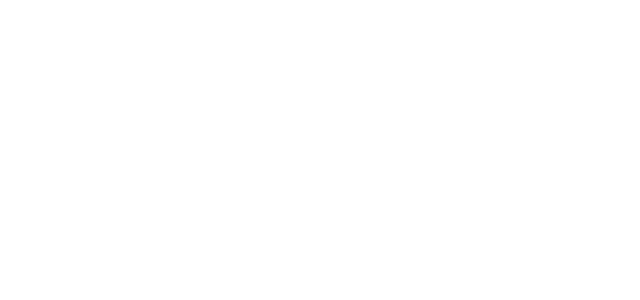
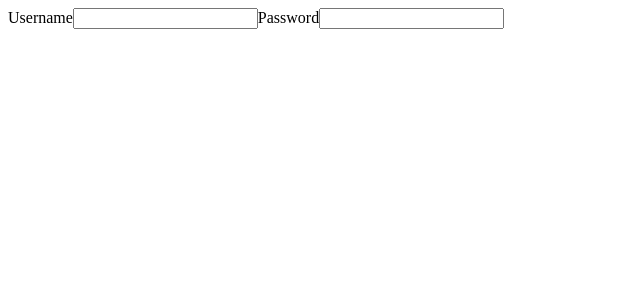
Before and after one commit to daviddzxy/MicroBlog, a React (Vite) app in the folder frontend/: page /signup in a window 1280 px wide. Shown: the top 300 px of the page, without its empty margins (0-640 px from the left). Built offline with nearby package versions, Linux system fonts and the light colour scheme.

Commit message:
Simplify project structure

```diff
--- a/frontend/src/App.tsx
+++ b/frontend/src/App.tsx
@@ -1,4 +1,4 @@
-import AppProvider from "./providers/AppProvider.tsx";
+import AppProvider from "./AppProvider.tsx";
 
 const App = () => {
     return (
--- a/frontend/src/providers/AppProvider.tsx
+++ b/frontend/src/AppProvider.tsx
@@ -1,7 +1,7 @@
 import {Provider} from "react-redux";
-import {store} from "../stores/store.ts";
+import {store} from "./store/store.ts";
 import {RouterProvider} from "react-router-dom";
-import router from "../routes/router.tsx";
+import router from "./router.tsx";
 
 const AppProvider = () => {
     return (
--- a/frontend/src/components/SignUp.tsx
+++ b/frontend/src/components/SignUp.tsx
@@ -1,6 +1,11 @@
 const SignUp = () => {
     return (
-        <div></div>
+        <div>
+            <label htmlFor="input">Username</label>
+            <input id="input"></input>
+            <label htmlFor="password">Password</label>
+            <input id="password"></input>
+        </div>
     )
 }
 
--- /dev/null
+++ b/frontend/src/hooks.ts
@@ -0,0 +1,5 @@
+import {TypedUseSelectorHook, useDispatch, useSelector} from "react-redux";
+import {AppDispatch, RootState} from "./store/store.ts";
+
+export const useAppDispatch: () => AppDispatch = useDispatch
+export const useAppSelector: TypedUseSelectorHook<RootState> = useSelector
--- a/frontend/src/main.tsx
+++ b/frontend/src/main.tsx
@@ -1,7 +1,7 @@
 import React from 'react'
 import ReactDOM from 'react-dom/client'
 import App from './App.tsx'
-import { store } from './stores/store.ts'
+import { store } from './store/store.ts'
 import { Provider } from 'react-redux'
 
 
--- a/frontend/src/routes/router.tsx
+++ b/frontend/src/router.tsx
@@ -1,6 +1,6 @@
 import {createBrowserRouter} from "react-router-dom";
-import Landing from "../components/Landing.tsx";
-import SignUp from "../components/SignUp.tsx";
+import Landing from "./components/Landing.tsx";
+import SignUp from "./components/SignUp.tsx";
 
 const router = createBrowserRouter([
     {
```
Also changed, not shown: frontend/src/store/store.ts (renamed from frontend/src/stores/store.ts).
